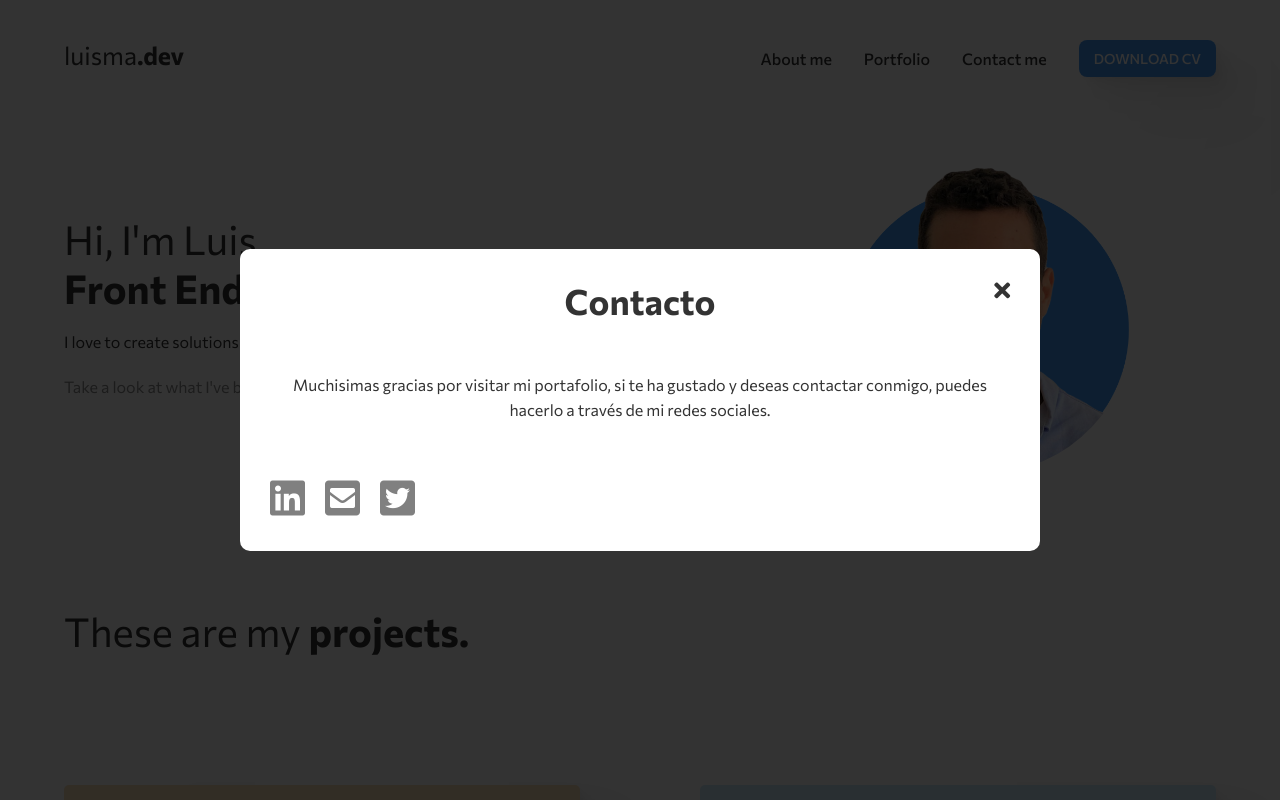
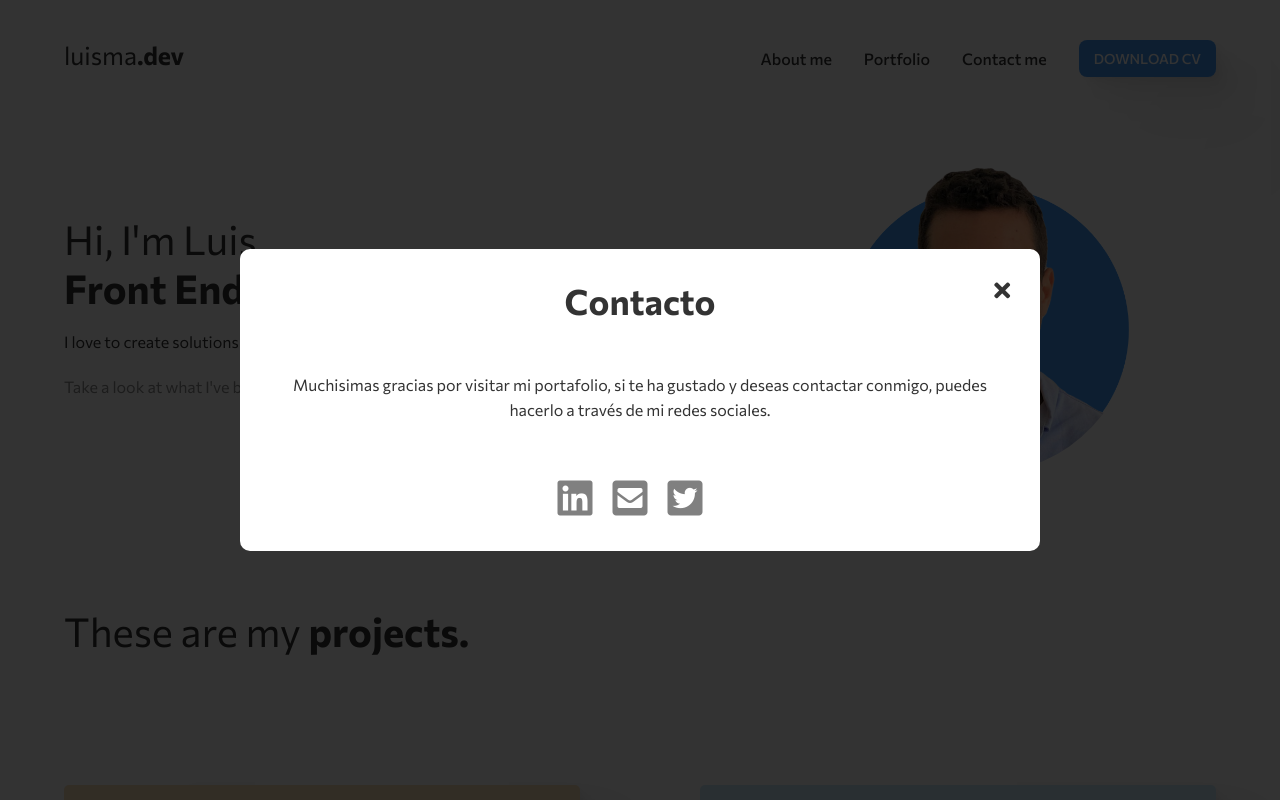
Before and after one commit to luismadf/Portfolio, a React (Create React App) app: page / in a window 1280 px wide. Both pictures are taken after a click on the link "Contact me". Shown: the top 800 px of the page. Built offline with nearby package versions, Linux system fonts and the light colour scheme.

Commit message:
fixing modal styles

```diff
--- a/src/components/Modal/Modal.css
+++ b/src/components/Modal/Modal.css
@@ -88,6 +88,28 @@
   background-color: #4398f1;
 }
 
-@media (max-width: 1000px) {
-  margin-bottom: 30px;
+.modal__socialMedia {
+  display: flex;
+  justify-content: center;
 }
+
+@media (min-width: 1024px) {
+  .modal__buttons {
+    display: flex;
+    flex-direction: row;
+    justify-content: space-around;
+  }
+
+  .modal__button {
+    margin-bottom: 0px;
+    min-width: 30%;
+  }
+
+  .NormalButton:hover {
+    filter: brightness(1.2);
+  }
+
+  .GithubButton:hover {
+    filter: brightness(1.4);
+  }
+}
--- a/src/components/Modal/Modal.js
+++ b/src/components/Modal/Modal.js
@@ -26,7 +26,7 @@ const Modal = ({ modalInfo, handleOnClosed }) => {
               rel="noreferrer"
               target="_blank"
             >
-              See on Github<i class="fab fa-github"></i>
+              Github<i class="fab fa-github"></i>
             </a>
             <a
               className="modal__button NormalButton"
@@ -34,7 +34,7 @@ const Modal = ({ modalInfo, handleOnClosed }) => {
               rel="noreferrer"
               target="_blank"
             >
-              See Online<i class="fas fa-globe-americas"></i>
+              Online<i class="fas fa-globe-americas"></i>
             </a>
           </div>
         )}
@@ -42,7 +42,11 @@ const Modal = ({ modalInfo, handleOnClosed }) => {
         {description ? (
           <p className="modal__description">{description}</p>
         ) : null}
-        {contact ? <ContactIcons /> : null}
+        {contact ? (
+          <div className="modal__socialMedia">
+            <ContactIcons />
+          </div>
+        ) : null}
       </div>
     </div>
   );
--- a/src/index.js
+++ b/src/index.js
@@ -1,6 +1,6 @@
 import React from "react";
 import ReactDOM from "react-dom";
-import App from "./pages/App";
+import App from "./pages/";
 
 ReactDOM.render(
   <React.StrictMode>
```
Also changed, not shown: src/pages/index.js (renamed from src/pages/App.js).
